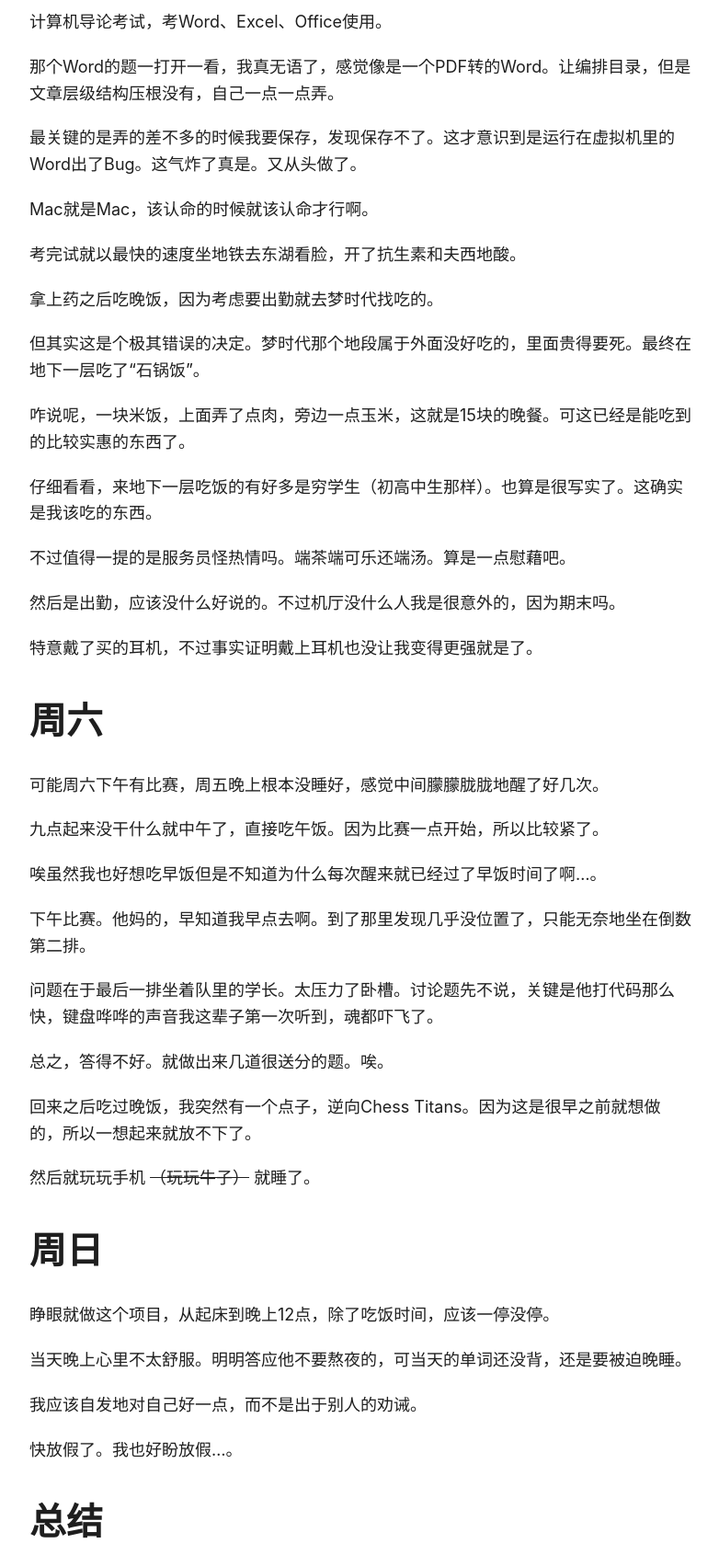
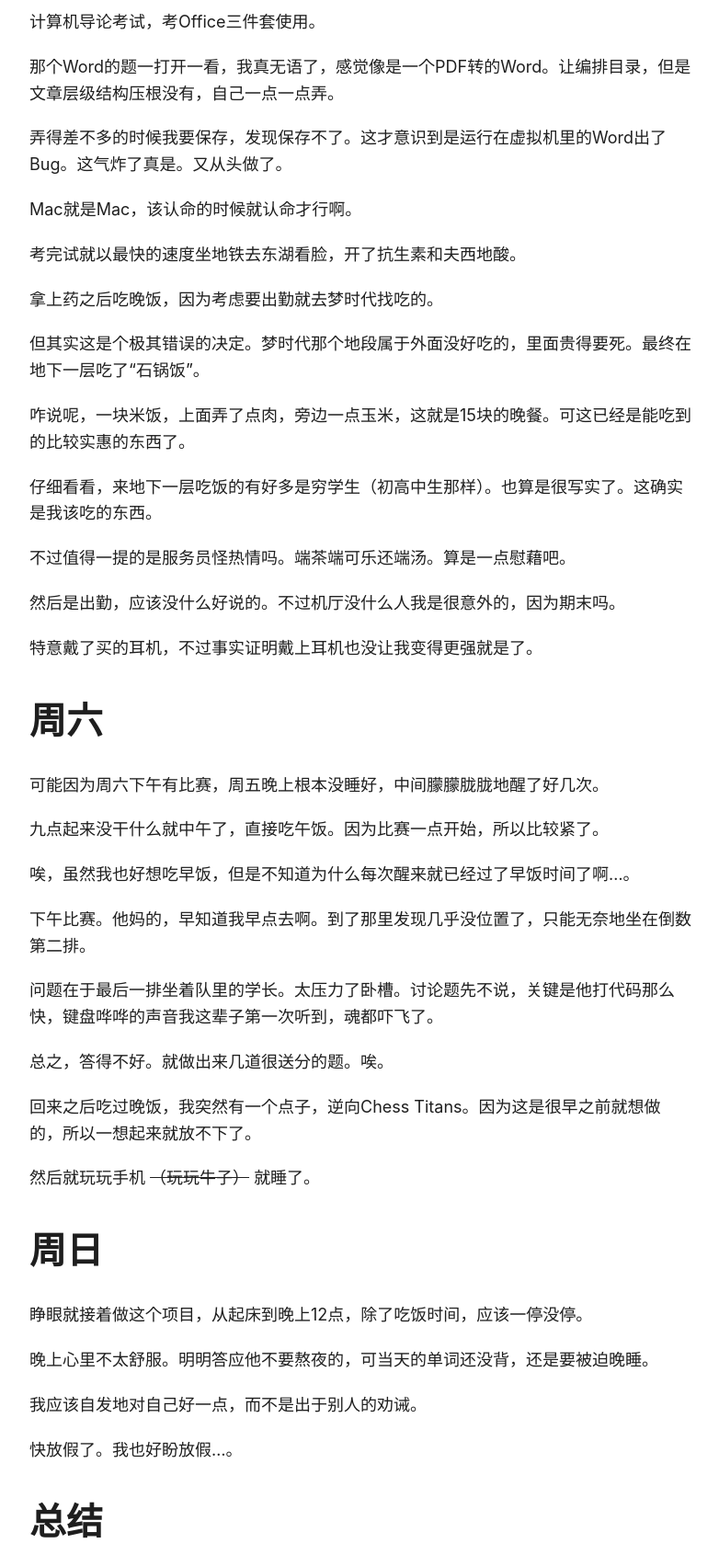
Before and after one commit to Mirror995/mirror995.github.io, a plain HTML site: page 大一上--第16周/index.html in a window 1280 px wide. Shown: the part 440-2131 px from the top of the page at 92% size, without its empty margins (248-1030 px from the left). Drawn offline with Linux system fonts and the light colour scheme.

Commit message:
修正错别字。“

```diff
--- a/大一上--第16周/index.html
+++ b/大一上--第16周/index.html
@@ -9,10 +9,10 @@
 <meta name="keywords" content="">
 <meta name="description" content="本来周日晚上写了速写，不过没处理好元数据导致没发出去。就这样吧。
 周五
-计算机导论考试，考Word、Excel、Office使用。
+计算机导论考试，考Office三件套使用。
 那个Word的题一打开一看，我真无语了，感觉像是一个PDF转的Word。让编排目录，但是文章层级结构压根没有，自己一点一点弄。
-最关键的是弄的差不多的时候我要保存，发现保存不了。这才意识到是运行在虚拟机里的Word出了Bug。这气炸了真是。又从头做了。
-Mac就是Mac，该认命的时候就该认命才行啊。
+弄得差不多的时候我要保存，发现保存不了。这才意识到是运行在虚拟机里的Word出了Bug。这气炸了真是。又从头做了。
+Mac就是Mac，该认命的时候就认命才行啊。
 考完试就以最快的速度坐地铁去东湖看脸，开了抗生素和夫西地酸。
 拿上药之后吃晚饭，因为考虑要出勤就去梦时代找吃的。
 但其实这是个极其错误的决定。梦时代那个地段属于外面没好吃的，里面贵得要死。最终在地下一层吃了“石锅饭”。
@@ -22,17 +22,17 @@ Mac就是Mac，该认命的时候就该认命才行啊。
 然后是出勤，应该没什么好说的。不过机厅没什么人我是很意外的，因为期末吗。
 特意戴了买的耳机，不过事实证明戴上耳机也没让我变得更强就是了。
 周六
-可能周六下午有比赛，周五晚上根本没睡好，感觉中间朦朦胧胧地醒了好几次。
+可能因为周六下午有比赛，周五晚上根本没睡好，中间朦朦胧胧地醒了好几次。
 九点起来没干什么就中午了，直接吃午饭。因为比赛一点开始，所以比较紧了。
-唉虽然我也好想吃早饭但是不知道为什么每次醒来就已经过了早饭时间了啊…。
+唉，虽然我也好想吃早饭，但是不知道为什么每次醒来就已经过了早饭时间了啊…。
 下午比赛。他妈的，早知道我早点去啊。到了那里发现几乎没位置了，只能无奈地坐在倒数第二排。
 问题在于最后一排坐着队里的学长。太压力了卧槽。讨论题先不说，关键是他打代码那么快，键盘哗哗的声音我这辈子第一次听到，魂都吓飞了。
 总之，答得不好。就做出来几道很送分的题。唉。
 回来之后吃过晚饭，我突然有一个点子，逆向Chess Titans。因为这是很早之前就想做的，所以一想起来就放不下了。
 然后就玩玩手机 （玩玩牛子） 就睡了。
 周日
-睁眼就做这个项目，从起床到晚上12点，除了吃饭时间，应该一停没停。
-当天晚上心里不太舒服。明明答应他不要熬夜的，可当天的单词还没背，还是要被迫晚睡。
+睁眼就接着做这个项目，从起床到晚上12点，除了吃饭时间，应该一停没停。
+晚上心里不太舒服。明明答应他不要熬夜的，可当天的单词还没背，还是要被迫晚睡。
 我应该自发地对自己好一点，而不是出于别人的劝诫。
 快放假了。我也好盼放假…。
 总结
@@ -118,10 +118,10 @@ Mac就是Mac，该认命的时候就该认命才行啊。
   <meta property="og:site_name" content="残垣拾遗">
   <meta property="og:title" content="大一上 · 第16周">
   <meta property="og:description" content="本来周日晚上写了速写，不过没处理好元数据导致没发出去。就这样吧。
-周五 计算机导论考试，考Word、Excel、Office使用。
+周五 计算机导论考试，考Office三件套使用。
 那个Word的题一打开一看，我真无语了，感觉像是一个PDF转的Word。让编排目录，但是文章层级结构压根没有，自己一点一点弄。
-最关键的是弄的差不多的时候我要保存，发现保存不了。这才意识到是运行在虚拟机里的Word出了Bug。这气炸了真是。又从头做了。
-Mac就是Mac，该认命的时候就该认命才行啊。
+弄得差不多的时候我要保存，发现保存不了。这才意识到是运行在虚拟机里的Word出了Bug。这气炸了真是。又从头做了。
+Mac就是Mac，该认命的时候就认命才行啊。
 考完试就以最快的速度坐地铁去东湖看脸，开了抗生素和夫西地酸。
 拿上药之后吃晚饭，因为考虑要出勤就去梦时代找吃的。
 但其实这是个极其错误的决定。梦时代那个地段属于外面没好吃的，里面贵得要死。最终在地下一层吃了“石锅饭”。
@@ -130,16 +130,16 @@ Mac就是Mac，该认命的时候就该认命才行啊。
 不过值得一提的是服务员怪热情吗。端茶端可乐还端汤。算是一点慰藉吧。
 然后是出勤，应该没什么好说的。不过机厅没什么人我是很意外的，因为期末吗。
 特意戴了买的耳机，不过事实证明戴上耳机也没让我变得更强就是了。
-周六 可能周六下午有比赛，周五晚上根本没睡好，感觉中间朦朦胧胧地醒了好几次。
+周六 可能因为周六下午有比赛，周五晚上根本没睡好，中间朦朦胧胧地醒了好几次。
 九点起来没干什么就中午了，直接吃午饭。因为比赛一点开始，所以比较紧了。
-唉虽然我也好想吃早饭但是不知道为什么每次醒来就已经过了早饭时间了啊…。
+唉，虽然我也好想吃早饭，但是不知道为什么每次醒来就已经过了早饭时间了啊…。
 下午比赛。他妈的，早知道我早点去啊。到了那里发现几乎没位置了，只能无奈地坐在倒数第二排。
 问题在于最后一排坐着队里的学长。太压力了卧槽。讨论题先不说，关键是他打代码那么快，键盘哗哗的声音我这辈子第一次听到，魂都吓飞了。
 总之，答得不好。就做出来几道很送分的题。唉。
 回来之后吃过晚饭，我突然有一个点子，逆向Chess Titans。因为这是很早之前就想做的，所以一想起来就放不下了。
 然后就玩玩手机 （玩玩牛子） 就睡了。
-周日 睁眼就做这个项目，从起床到晚上12点，除了吃饭时间，应该一停没停。
-当天晚上心里不太舒服。明明答应他不要熬夜的，可当天的单词还没背，还是要被迫晚睡。
+周日 睁眼就接着做这个项目，从起床到晚上12点，除了吃饭时间，应该一停没停。
+晚上心里不太舒服。明明答应他不要熬夜的，可当天的单词还没背，还是要被迫晚睡。
 我应该自发地对自己好一点，而不是出于别人的劝诫。
 快放假了。我也好盼放假…。
 总结 忙了忙死，闲了闲死。
@@ -160,10 +160,10 @@ Mac就是Mac，该认命的时候就该认命才行啊。
 <meta name="twitter:title" content="大一上 · 第16周">
 <meta name="twitter:description" content="本来周日晚上写了速写，不过没处理好元数据导致没发出去。就这样吧。
 周五
-计算机导论考试，考Word、Excel、Office使用。
+计算机导论考试，考Office三件套使用。
 那个Word的题一打开一看，我真无语了，感觉像是一个PDF转的Word。让编排目录，但是文章层级结构压根没有，自己一点一点弄。
-最关键的是弄的差不多的时候我要保存，发现保存不了。这才意识到是运行在虚拟机里的Word出了Bug。这气炸了真是。又从头做了。
-Mac就是Mac，该认命的时候就该认命才行啊。
+弄得差不多的时候我要保存，发现保存不了。这才意识到是运行在虚拟机里的Word出了Bug。这气炸了真是。又从头做了。
+Mac就是Mac，该认命的时候就认命才行啊。
 考完试就以最快的速度坐地铁去东湖看脸，开了抗生素和夫西地酸。
 拿上药之后吃晚饭，因为考虑要出勤就去梦时代找吃的。
 但其实这是个极其错误的决定。梦时代那个地段属于外面没好吃的，里面贵得要死。最终在地下一层吃了“石锅饭”。
@@ -173,17 +173,17 @@ Mac就是Mac，该认命的时候就该认命才行啊。
 然后是出勤，应该没什么好说的。不过机厅没什么人我是很意外的，因为期末吗。
 特意戴了买的耳机，不过事实证明戴上耳机也没让我变得更强就是了。
 周六
-可能周六下午有比赛，周五晚上根本没睡好，感觉中间朦朦胧胧地醒了好几次。
+可能因为周六下午有比赛，周五晚上根本没睡好，中间朦朦胧胧地醒了好几次。
 九点起来没干什么就中午了，直接吃午饭。因为比赛一点开始，所以比较紧了。
-唉虽然我也好想吃早饭但是不知道为什么每次醒来就已经过了早饭时间了啊…。
+唉，虽然我也好想吃早饭，但是不知道为什么每次醒来就已经过了早饭时间了啊…。
 下午比赛。他妈的，早知道我早点去啊。到了那里发现几乎没位置了，只能无奈地坐在倒数第二排。
 问题在于最后一排坐着队里的学长。太压力了卧槽。讨论题先不说，关键是他打代码那么快，键盘哗哗的声音我这辈子第一次听到，魂都吓飞了。
 总之，答得不好。就做出来几道很送分的题。唉。
 回来之后吃过晚饭，我突然有一个点子，逆向Chess Titans。因为这是很早之前就想做的，所以一想起来就放不下了。
 然后就玩玩手机 （玩玩牛子） 就睡了。
 周日
-睁眼就做这个项目，从起床到晚上12点，除了吃饭时间，应该一停没停。
-当天晚上心里不太舒服。明明答应他不要熬夜的，可当天的单词还没背，还是要被迫晚睡。
+睁眼就接着做这个项目，从起床到晚上12点，除了吃饭时间，应该一停没停。
+晚上心里不太舒服。明明答应他不要熬夜的，可当天的单词还没背，还是要被迫晚睡。
 我应该自发地对自己好一点，而不是出于别人的劝诫。
 快放假了。我也好盼放假…。
 总结
@@ -224,11 +224,11 @@ Mac就是Mac，该认命的时候就该认命才行啊。
   "@type": "BlogPosting",
   "headline": "大一上 · 第16周",
   "name": "大一上 · 第16周",
-  "description": "本来周日晚上写了速写，不过没处理好元数据导致没发出去。就这样吧。\n周五 计算机导论考试，考Word、Excel、Office使用。\n那个Word的题一打开一看，我真无语了，感觉像是一个PDF转的Word。让编排目录，但是文章层级结构压根没有，自己一点一点弄。\n最关键的是弄的差不多的时候我要保存，发现保存不了。这才意识到是运行在虚拟机里的Word出了Bug。这气炸了真是。又从头做了。\nMac就是Mac，该认命的时候就该认命才行啊。\n考完试就以最快的速度坐地铁去东湖看脸，开了抗生素和夫西地酸。\n拿上药之后吃晚饭，因为考虑要出勤就去梦时代找吃的。\n但其实这是个极其错误的决定。梦时代那个地段属于外面没好吃的，里面贵得要死。最终在地下一层吃了“石锅饭”。\n咋说呢，一块米饭，上面弄了点肉，旁边一点玉米，这就是15块的晚餐。可这已经是能吃到的比较实惠的东西了。\n仔细看看，来地下一层吃饭的有好多是穷学生（初高中生那样）。也算是很写实了。这确实是我该吃的东西。\n不过值得一提的是服务员怪热情吗。端茶端可乐还端汤。算是一点慰藉吧。\n然后是出勤，应该没什么好说的。不过机厅没什么人我是很意外的，因为期末吗。\n特意戴了买的耳机，不过事实证明戴上耳机也没让我变得更强就是了。\n周六 可能周六下午有比赛，周五晚上根本没睡好，感觉中间朦朦胧胧地醒了好几次。\n九点起来没干什么就中午了，直接吃午饭。因为比赛一点开始，所以比较紧了。\n唉虽然我也好想吃早饭但是不知道为什么每次醒来就已经过了早饭时间了啊…。\n下午比赛。他妈的，早知道我早点去啊。到了那里发现几乎没位置了，只能无奈地坐在倒数第二排。\n问题在于最后一排坐着队里的学长。太压力了卧槽。讨论题先不说，关键是他打代码那么快，键盘哗哗的声音我这辈子第一次听到，魂都吓飞了。\n总之，答得不好。就做出来几道很送分的题。唉。\n回来之后吃过晚饭，我突然有一个点子，逆向Chess Titans。因为这是很早之前就想做的，所以一想起来就放不下了。\n然后就玩玩手机 （玩玩牛子） 就睡了。\n周日 睁眼就做这个项目，从起床到晚上12点，除了吃饭时间，应该一停没停。\n当天晚上心里不太舒服。明明答应他不要熬夜的，可当天的单词还没背，还是要被迫晚睡。\n我应该自发地对自己好一点，而不是出于别人的劝诫。\n快放假了。我也好盼放假…。\n总结 忙了忙死，闲了闲死。\n都怪Gemini 3太好用了，让我做个逆向工程做得津津有味的。\n（原文） 忙。速记。后续补。\n周五 计导考试。PDF？为难。被自己坑了。虚拟机不是万能的。\n出勤。吃晚饭。唉，穷学生。\n周六 睡不好。九点起。也没干啥。\n下午比赛。晚上初步打算逆向。玩手机。\n周日 起床从到12点，除了吃饭。全为这事了。\n我明明答应他不要熬夜的，可我今天的单词还没背。\n总结 忙了忙死，闲了闲死。\n",
+  "description": "本来周日晚上写了速写，不过没处理好元数据导致没发出去。就这样吧。\n周五 计算机导论考试，考Office三件套使用。\n那个Word的题一打开一看，我真无语了，感觉像是一个PDF转的Word。让编排目录，但是文章层级结构压根没有，自己一点一点弄。\n弄得差不多的时候我要保存，发现保存不了。这才意识到是运行在虚拟机里的Word出了Bug。这气炸了真是。又从头做了。\nMac就是Mac，该认命的时候就认命才行啊。\n考完试就以最快的速度坐地铁去东湖看脸，开了抗生素和夫西地酸。\n拿上药之后吃晚饭，因为考虑要出勤就去梦时代找吃的。\n但其实这是个极其错误的决定。梦时代那个地段属于外面没好吃的，里面贵得要死。最终在地下一层吃了“石锅饭”。\n咋说呢，一块米饭，上面弄了点肉，旁边一点玉米，这就是15块的晚餐。可这已经是能吃到的比较实惠的东西了。\n仔细看看，来地下一层吃饭的有好多是穷学生（初高中生那样）。也算是很写实了。这确实是我该吃的东西。\n不过值得一提的是服务员怪热情吗。端茶端可乐还端汤。算是一点慰藉吧。\n然后是出勤，应该没什么好说的。不过机厅没什么人我是很意外的，因为期末吗。\n特意戴了买的耳机，不过事实证明戴上耳机也没让我变得更强就是了。\n周六 可能因为周六下午有比赛，周五晚上根本没睡好，中间朦朦胧胧地醒了好几次。\n九点起来没干什么就中午了，直接吃午饭。因为比赛一点开始，所以比较紧了。\n唉，虽然我也好想吃早饭，但是不知道为什么每次醒来就已经过了早饭时间了啊…。\n下午比赛。他妈的，早知道我早点去啊。到了那里发现几乎没位置了，只能无奈地坐在倒数第二排。\n问题在于最后一排坐着队里的学长。太压力了卧槽。讨论题先不说，关键是他打代码那么快，键盘哗哗的声音我这辈子第一次听到，魂都吓飞了。\n总之，答得不好。就做出来几道很送分的题。唉。\n回来之后吃过晚饭，我突然有一个点子，逆向Chess Titans。因为这是很早之前就想做的，所以一想起来就放不下了。\n然后就玩玩手机 （玩玩牛子） 就睡了。\n周日 睁眼就接着做这个项目，从起床到晚上12点，除了吃饭时间，应该一停没停。\n晚上心里不太舒服。明明答应他不要熬夜的，可当天的单词还没背，还是要被迫晚睡。\n我应该自发地对自己好一点，而不是出于别人的劝诫。\n快放假了。我也好盼放假…。\n总结 忙了忙死，闲了闲死。\n都怪Gemini 3太好用了，让我做个逆向工程做得津津有味的。\n（原文） 忙。速记。后续补。\n周五 计导考试。PDF？为难。被自己坑了。虚拟机不是万能的。\n出勤。吃晚饭。唉，穷学生。\n周六 睡不好。九点起。也没干啥。\n下午比赛。晚上初步打算逆向。玩手机。\n周日 起床从到12点，除了吃饭。全为这事了。\n我明明答应他不要熬夜的，可我今天的单词还没背。\n总结 忙了忙死，闲了闲死。\n",
   "keywords": [
 
   ],
-  "articleBody": "本来周日晚上写了速写，不过没处理好元数据导致没发出去。就这样吧。\n周五 计算机导论考试，考Word、Excel、Office使用。\n那个Word的题一打开一看，我真无语了，感觉像是一个PDF转的Word。让编排目录，但是文章层级结构压根没有，自己一点一点弄。\n最关键的是弄的差不多的时候我要保存，发现保存不了。这才意识到是运行在虚拟机里的Word出了Bug。这气炸了真是。又从头做了。\nMac就是Mac，该认命的时候就该认命才行啊。\n考完试就以最快的速度坐地铁去东湖看脸，开了抗生素和夫西地酸。\n拿上药之后吃晚饭，因为考虑要出勤就去梦时代找吃的。\n但其实这是个极其错误的决定。梦时代那个地段属于外面没好吃的，里面贵得要死。最终在地下一层吃了“石锅饭”。\n咋说呢，一块米饭，上面弄了点肉，旁边一点玉米，这就是15块的晚餐。可这已经是能吃到的比较实惠的东西了。\n仔细看看，来地下一层吃饭的有好多是穷学生（初高中生那样）。也算是很写实了。这确实是我该吃的东西。\n不过值得一提的是服务员怪热情吗。端茶端可乐还端汤。算是一点慰藉吧。\n然后是出勤，应该没什么好说的。不过机厅没什么人我是很意外的，因为期末吗。\n特意戴了买的耳机，不过事实证明戴上耳机也没让我变得更强就是了。\n周六 可能周六下午有比赛，周五晚上根本没睡好，感觉中间朦朦胧胧地醒了好几次。\n九点起来没干什么就中午了，直接吃午饭。因为比赛一点开始，所以比较紧了。\n唉虽然我也好想吃早饭但是不知道为什么每次醒来就已经过了早饭时间了啊…。\n下午比赛。他妈的，早知道我早点去啊。到了那里发现几乎没位置了，只能无奈地坐在倒数第二排。\n问题在于最后一排坐着队里的学长。太压力了卧槽。讨论题先不说，关键是他打代码那么快，键盘哗哗的声音我这辈子第一次听到，魂都吓飞了。\n总之，答得不好。就做出来几道很送分的题。唉。\n回来之后吃过晚饭，我突然有一个点子，逆向Chess Titans。因为这是很早之前就想做的，所以一想起来就放不下了。\n然后就玩玩手机 （玩玩牛子） 就睡了。\n周日 睁眼就做这个项目，从起床到晚上12点，除了吃饭时间，应该一停没停。\n当天晚上心里不太舒服。明明答应他不要熬夜的，可当天的单词还没背，还是要被迫晚睡。\n我应该自发地对自己好一点，而不是出于别人的劝诫。\n快放假了。我也好盼放假…。\n总结 忙了忙死，闲了闲死。\n都怪Gemini 3太好用了，让我做个逆向工程做得津津有味的。\n（原文） 忙。速记。后续补。\n周五 计导考试。PDF？为难。被自己坑了。虚拟机不是万能的。\n出勤。吃晚饭。唉，穷学生。\n周六 睡不好。九点起。也没干啥。\n下午比赛。晚上初步打算逆向。玩手机。\n周日 起床从到12点，除了吃饭。全为这事了。\n我明明答应他不要熬夜的，可我今天的单词还没背。\n总结 忙了忙死，闲了闲死。\n",
+  "articleBody": "本来周日晚上写了速写，不过没处理好元数据导致没发出去。就这样吧。\n周五 计算机导论考试，考Office三件套使用。\n那个Word的题一打开一看，我真无语了，感觉像是一个PDF转的Word。让编排目录，但是文章层级结构压根没有，自己一点一点弄。\n弄得差不多的时候我要保存，发现保存不了。这才意识到是运行在虚拟机里的Word出了Bug。这气炸了真是。又从头做了。\nMac就是Mac，该认命的时候就认命才行啊。\n考完试就以最快的速度坐地铁去东湖看脸，开了抗生素和夫西地酸。\n拿上药之后吃晚饭，因为考虑要出勤就去梦时代找吃的。\n但其实这是个极其错误的决定。梦时代那个地段属于外面没好吃的，里面贵得要死。最终在地下一层吃了“石锅饭”。\n咋说呢，一块米饭，上面弄了点肉，旁边一点玉米，这就是15块的晚餐。可这已经是能吃到的比较实惠的东西了。\n仔细看看，来地下一层吃饭的有好多是穷学生（初高中生那样）。也算是很写实了。这确实是我该吃的东西。\n不过值得一提的是服务员怪热情吗。端茶端可乐还端汤。算是一点慰藉吧。\n然后是出勤，应该没什么好说的。不过机厅没什么人我是很意外的，因为期末吗。\n特意戴了买的耳机，不过事实证明戴上耳机也没让我变得更强就是了。\n周六 可能因为周六下午有比赛，周五晚上根本没睡好，中间朦朦胧胧地醒了好几次。\n九点起来没干什么就中午了，直接吃午饭。因为比赛一点开始，所以比较紧了。\n唉，虽然我也好想吃早饭，但是不知道为什么每次醒来就已经过了早饭时间了啊…。\n下午比赛。他妈的，早知道我早点去啊。到了那里发现几乎没位置了，只能无奈地坐在倒数第二排。\n问题在于最后一排坐着队里的学长。太压力了卧槽。讨论题先不说，关键是他打代码那么快，键盘哗哗的声音我这辈子第一次听到，魂都吓飞了。\n总之，答得不好。就做出来几道很送分的题。唉。\n回来之后吃过晚饭，我突然有一个点子，逆向Chess Titans。因为这是很早之前就想做的，所以一想起来就放不下了。\n然后就玩玩手机 （玩玩牛子） 就睡了。\n周日 睁眼就接着做这个项目，从起床到晚上12点，除了吃饭时间，应该一停没停。\n晚上心里不太舒服。明明答应他不要熬夜的，可当天的单词还没背，还是要被迫晚睡。\n我应该自发地对自己好一点，而不是出于别人的劝诫。\n快放假了。我也好盼放假…。\n总结 忙了忙死，闲了闲死。\n都怪Gemini 3太好用了，让我做个逆向工程做得津津有味的。\n（原文） 忙。速记。后续补。\n周五 计导考试。PDF？为难。被自己坑了。虚拟机不是万能的。\n出勤。吃晚饭。唉，穷学生。\n周六 睡不好。九点起。也没干啥。\n下午比赛。晚上初步打算逆向。玩手机。\n周日 起床从到12点，除了吃饭。全为这事了。\n我明明答应他不要熬夜的，可我今天的单词还没背。\n总结 忙了忙死，闲了闲死。\n",
   "wordCount" : "48",
   "inLanguage": "en",
   "datePublished": "2025-12-23T00:00:00Z",
@@ -327,10 +327,10 @@ Mac就是Mac，该认命的时候就该认命才行啊。
 
   <div class="post-content"><p>本来周日晚上写了速写，不过没处理好元数据导致没发出去。就这样吧。</p>
 <h1 id="周五">周五<a hidden class="anchor" aria-hidden="true" href="#周五">#</a></h1>
-<p>计算机导论考试，考Word、Excel、Office使用。</p>
+<p>计算机导论考试，考Office三件套使用。</p>
 <p>那个Word的题一打开一看，我真无语了，感觉像是一个PDF转的Word。让编排目录，但是文章层级结构压根没有，自己一点一点弄。</p>
-<p>最关键的是弄的差不多的时候我要保存，发现保存不了。这才意识到是运行在虚拟机里的Word出了Bug。这气炸了真是。又从头做了。</p>
-<p>Mac就是Mac，该认命的时候就该认命才行啊。</p>
+<p>弄得差不多的时候我要保存，发现保存不了。这才意识到是运行在虚拟机里的Word出了Bug。这气炸了真是。又从头做了。</p>
+<p>Mac就是Mac，该认命的时候就认命才行啊。</p>
 <p>考完试就以最快的速度坐地铁去东湖看脸，开了抗生素和夫西地酸。</p>
 <p>拿上药之后吃晚饭，因为考虑要出勤就去梦时代找吃的。</p>
 <p>但其实这是个极其错误的决定。梦时代那个地段属于外面没好吃的，里面贵得要死。最终在地下一层吃了“石锅饭”。</p>
@@ -340,17 +340,17 @@ Mac就是Mac，该认命的时候就该认命才行啊。
 <p>然后是出勤，应该没什么好说的。不过机厅没什么人我是很意外的，因为期末吗。</p>
 <p>特意戴了买的耳机，不过事实证明戴上耳机也没让我变得更强就是了。</p>
 <h1 id="周六">周六<a hidden class="anchor" aria-hidden="true" href="#周六">#</a></h1>
-<p>可能周六下午有比赛，周五晚上根本没睡好，感觉中间朦朦胧胧地醒了好几次。</p>
+<p>可能因为周六下午有比赛，周五晚上根本没睡好，中间朦朦胧胧地醒了好几次。</p>
 <p>九点起来没干什么就中午了，直接吃午饭。因为比赛一点开始，所以比较紧了。</p>
-<p>唉虽然我也好想吃早饭但是不知道为什么每次醒来就已经过了早饭时间了啊…。</p>
+<p>唉，虽然我也好想吃早饭，但是不知道为什么每次醒来就已经过了早饭时间了啊…。</p>
 <p>下午比赛。他妈的，早知道我早点去啊。到了那里发现几乎没位置了，只能无奈地坐在倒数第二排。</p>
 <p>问题在于最后一排坐着队里的学长。太压力了卧槽。讨论题先不说，关键是他打代码那么快，键盘哗哗的声音我这辈子第一次听到，魂都吓飞了。</p>
 <p>总之，答得不好。就做出来几道很送分的题。唉。</p>
 <p>回来之后吃过晚饭，我突然有一个点子，逆向Chess Titans。因为这是很早之前就想做的，所以一想起来就放不下了。</p>
 <p>然后就玩玩手机 <del>（玩玩牛子）</del> 就睡了。</p>
 <h1 id="周日">周日<a hidden class="anchor" aria-hidden="true" href="#周日">#</a></h1>
-<p>睁眼就做这个项目，从起床到晚上12点，除了吃饭时间，应该一停没停。</p>
-<p>当天晚上心里不太舒服。明明答应他不要熬夜的，可当天的单词还没背，还是要被迫晚睡。</p>
+<p>睁眼就接着做这个项目，从起床到晚上12点，除了吃饭时间，应该一停没停。</p>
+<p>晚上心里不太舒服。明明答应他不要熬夜的，可当天的单词还没背，还是要被迫晚睡。</p>
 <p>我应该自发地对自己好一点，而不是出于别人的劝诫。</p>
 <p>快放假了。我也好盼放假…。</p>
 <h1 id="总结">总结<a hidden class="anchor" aria-hidden="true" href="#总结">#</a></h1>
```
Also changed, not shown: categories/weekly/index.html (+7 -7 lines), categories/weekly/index.xml (+7 -7 lines), index.xml (+7 -7 lines).
